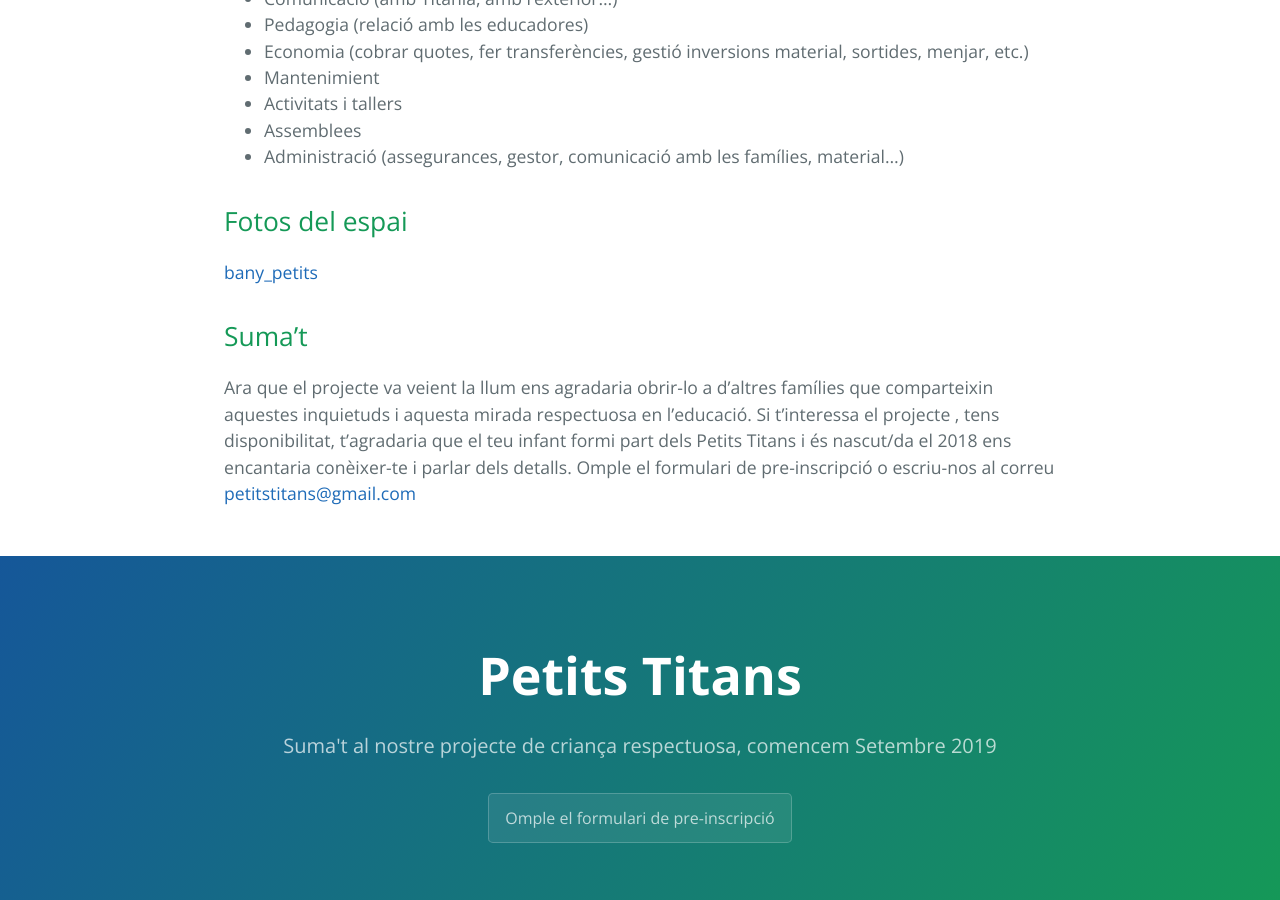
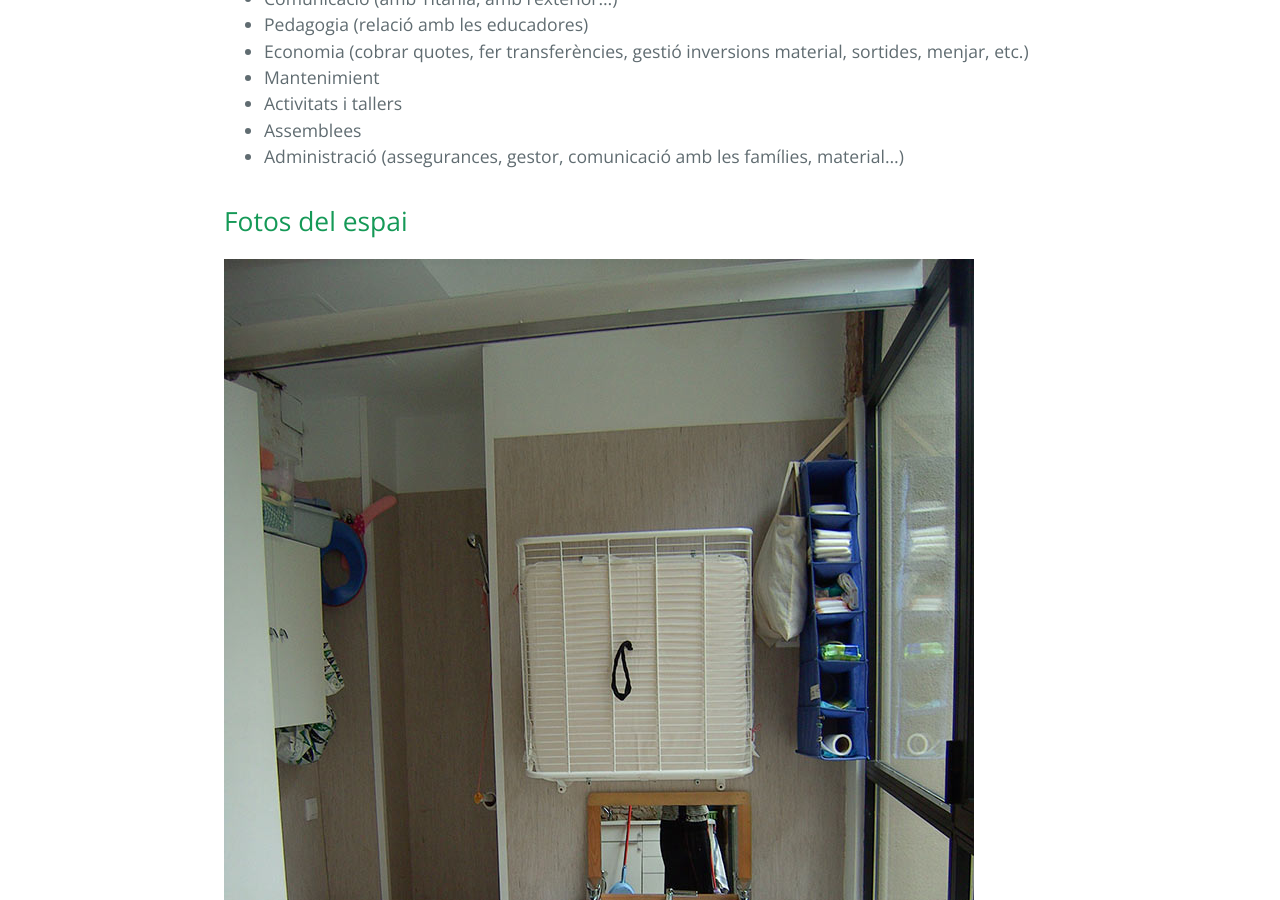
Before and after one commit to sseerrggii/Petits-Titans, a Jekyll site: the page built from index.md, in a window 1280 px wide and 900 px high, scrolled down 1447 px. Built offline with Jekyll 4.4.1, drawn with Linux system fonts in a browser that asks for light colours; our own code applies the rules of GitHub Pages for plain Markdown files; the repository's description, which GitHub fills in, is left out.

Commit message:
Update index.md

```diff
--- a/index.md
+++ b/index.md
@@ -39,7 +39,7 @@ Per a nosaltres també és un factor important la implicació per part de les fa
 
 ## Fotos del espai
 
-[bany_petits](/assets/images/bany_petits.jpg)
+![bany_petits](/assets/images/bany_petits.jpg)
 
 ## Suma't
 
```
